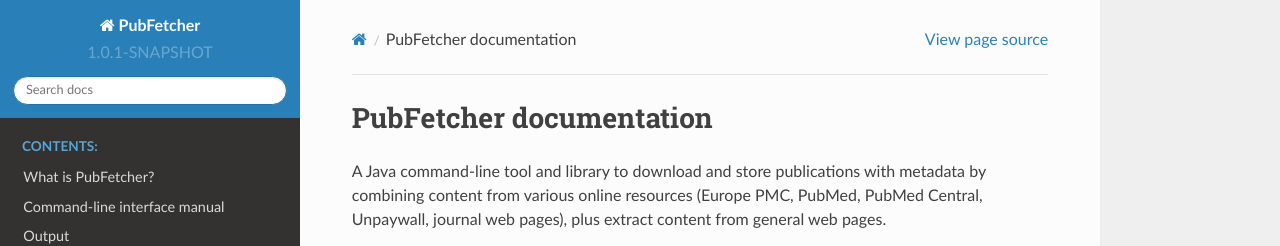
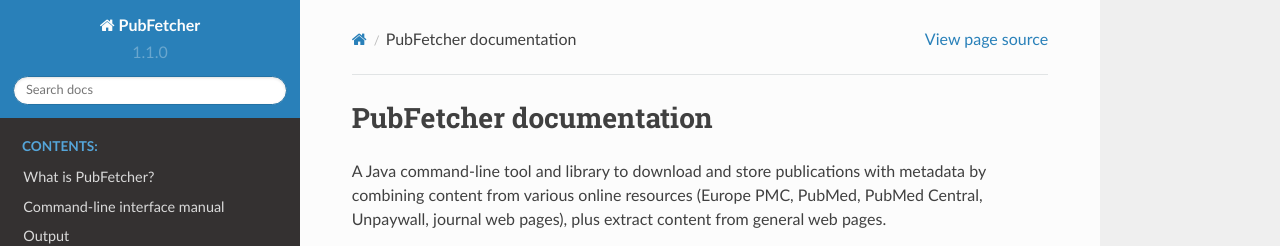
Before and after one commit to edamontology/pubfetcher, a Sphinx documentation site: the page built from docs/index.rst, in a window 1280 px wide. Shown: the top 246 px of the page. Built offline with Sphinx 7.4.7 and the Read the Docs theme 2.0.0, drawn with Linux system fonts in a browser that asks for light colours.

Commit message:
Release 1.1.0

```diff
--- a/docs/conf.py
+++ b/docs/conf.py
@@ -4,8 +4,8 @@
 project = 'PubFetcher'
 author = 'Erik Jaaniso'
 copyright = '2018-2020, Erik Jaaniso'
-version = '1.0.1-SNAPSHOT'
-release = '1.0.1-SNAPSHOT'
+version = '1.1.0'
+release = '1.1.0'
 
 master_doc = 'index'
 exclude_patterns = ['_build', 'Thumbs.db', '.DS_Store']
--- a/pom.xml
+++ b/pom.xml
@@ -23,7 +23,7 @@
 
   <groupId>org.edamontology.pubfetcher</groupId>
   <artifactId>pubfetcher</artifactId>
-  <version>1.0.1-SNAPSHOT</version>
+  <version>1.1.0</version>
   <packaging>pom</packaging>
 
   <name>PubFetcher</name>
@@ -54,7 +54,7 @@
     <maven.compiler.source>1.8</maven.compiler.source>
     <maven.compiler.target>1.8</maven.compiler.target>
     <project.build.sourceEncoding>UTF-8</project.build.sourceEncoding>
-    <pubfetcher.version>1.0.1-SNAPSHOT</pubfetcher.version>
+    <pubfetcher.version>1.1.0</pubfetcher.version>
     <maven.enforcer.version>3.0.0-M3</maven.enforcer.version>
     <maven.compiler.version>3.8.1</maven.compiler.version>
     <maven.jar.version>3.2.0</maven.jar.version>
```
Also changed, not shown: 3 other files.
